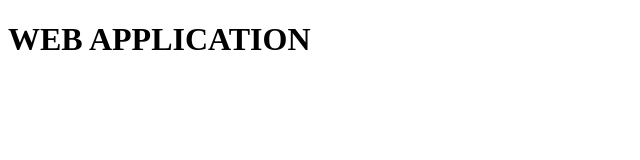
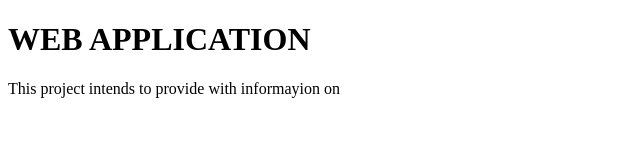
Before and after one commit to AMuriithi9/webapplicationip2, a plain HTML site: page index.html in a window 1280 px wide. Shown: the whole page, without its empty margins (0-640 px from the left). Drawn offline with Linux system fonts and the light colour scheme.

Commit message:
add index.html

```diff
--- a/index.html
+++ b/index.html
@@ -8,5 +8,6 @@
 </head>
 <body>
   <h1>WEB APPLICATION</h1>
+  <p>This project intends to provide with informayion on</p>
 </body>
 </html>
```
